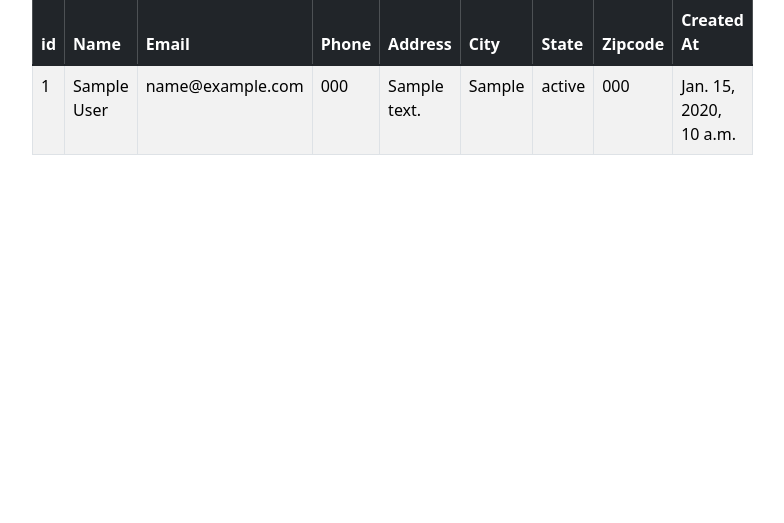
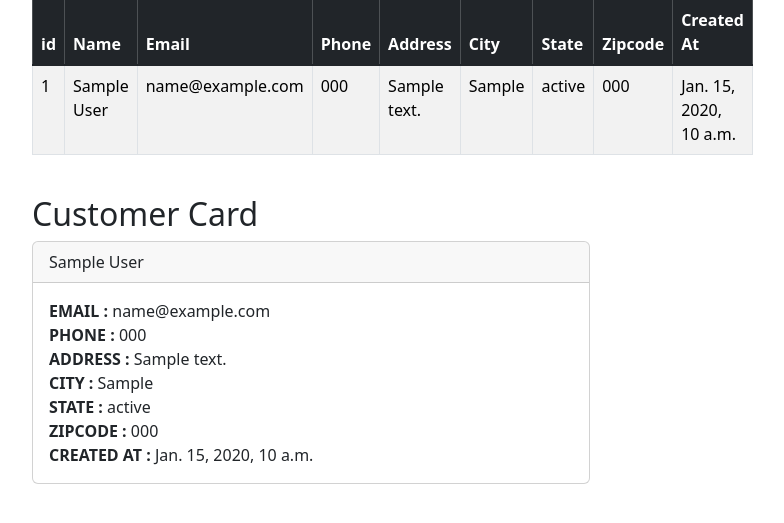
Before and after one commit to DjRxxstr/django-crm-project, a Django app: page /record/1 in a window 1280 px wide. Shown: the part 217-740 px from the top of the page, without its empty margins (329-1113 px from the left). Run offline with Django 4.2, Linux system fonts and the light colour scheme; a user stored in the database is signed in; tables that the repository leaves empty hold one stand-in row (values such as "Sample post").

Commit message:
Added customer card in record.html

```diff
--- a/src/dcrm/website/templates/record.html
+++ b/src/dcrm/website/templates/record.html
@@ -43,6 +43,27 @@
     </tbody>
   </table>
 
+  <br>
+
+  <h2>Customer Card</h2>
+
+  <div class="card">
+    <div class="card-header">
+        {{ customer_record }}
+    </div>
+    <div class="card-body">
+      <p class="card-text">
+        <strong>EMAIL :</strong> {{ customer_record.email }}<br>
+        <strong>PHONE :</strong> {{ customer_record.phone }}<br>
+        <strong>ADDRESS :</strong> {{ customer_record.address }}<br>
+        <strong>CITY :</strong> {{ customer_record.city }}<br>
+        <strong>STATE :</strong> {{ customer_record.state }}<br>
+        <strong>ZIPCODE :</strong> {{ customer_record.zipcode }}<br>
+        <strong>CREATED AT :</strong> {{ customer_record.created_at }}<br>
+      </p>
+    </div>
+  </div>
+
 </div>
 
 {% endblock %}
```
